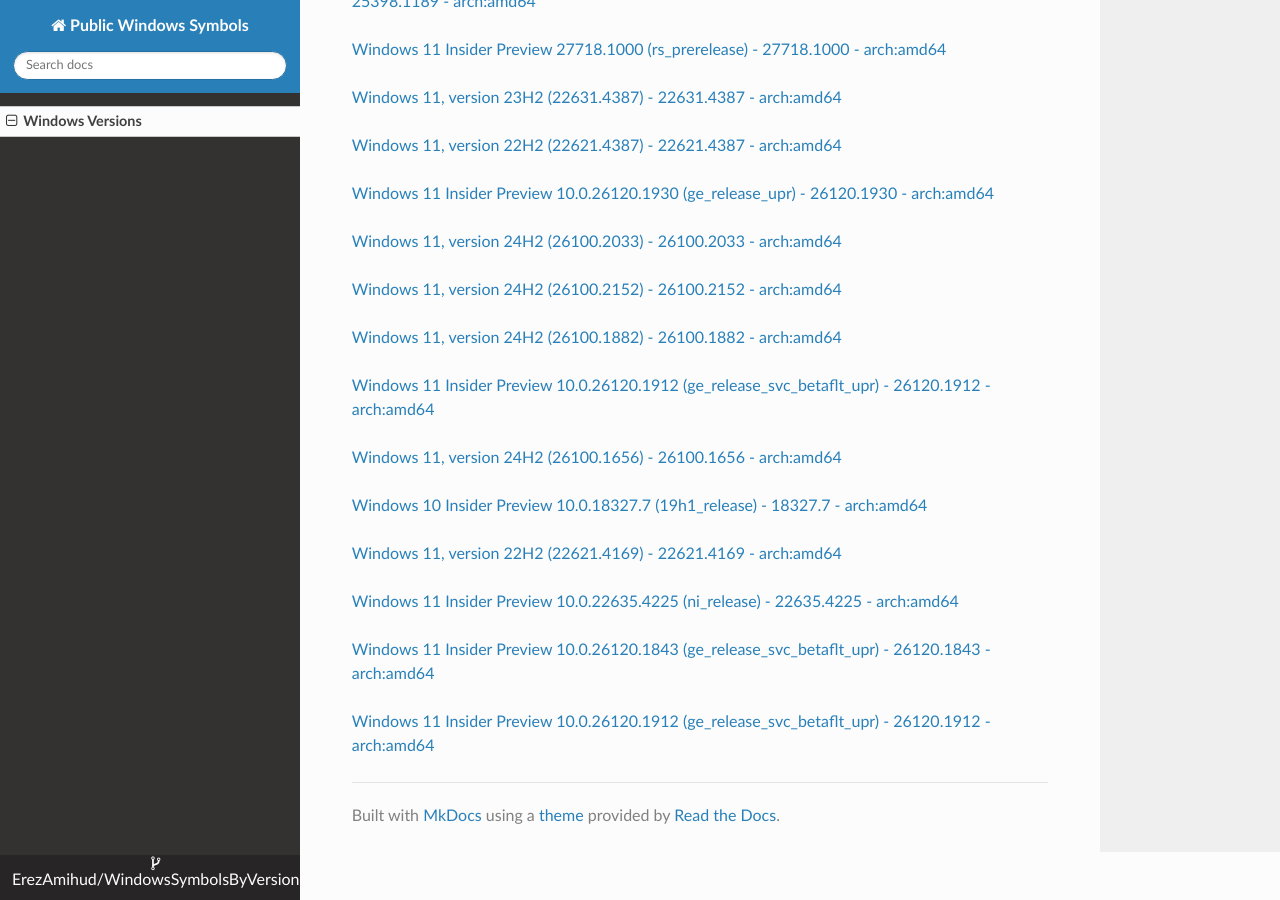
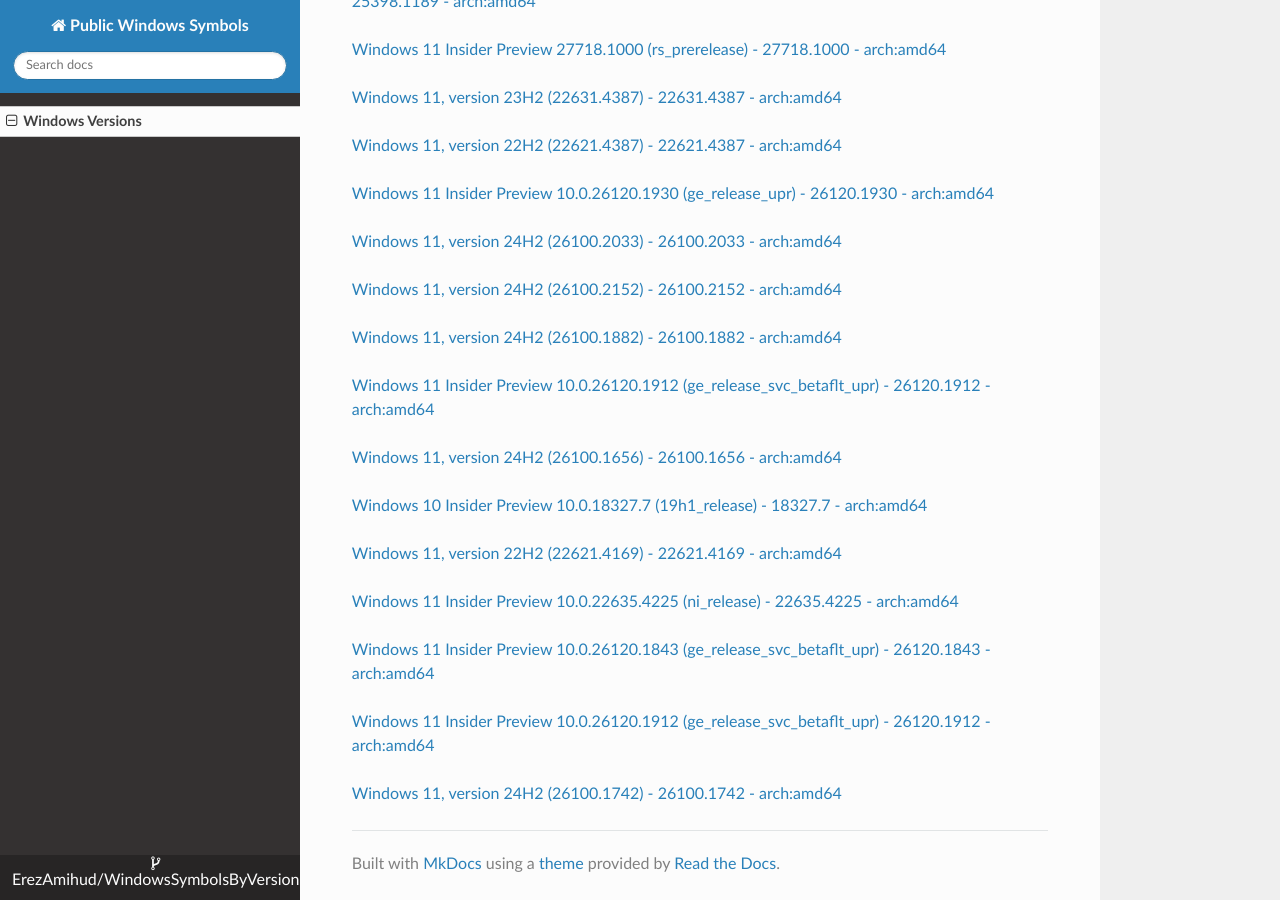
Before and after one commit to ErezAmihud/WindowsSymbolsByVersion, an MkDocs documentation site: the page built from docs/index.md, in a window 1280 px wide and 900 px high, scrolled down 4373 px. Built offline with MkDocs 1.6.1, drawn with Linux system fonts in a browser that asks for light colours; nearby versions of some CDN libraries.

Commit message:
Automated commit, add manifest for e1d5e11a-7054-49cf-b9c9-ba54258d5cc6

```diff
--- a/docs/index.md
+++ b/docs/index.md
@@ -212,3 +212,6 @@
 
 
 [Windows 11 Insider Preview 10.0.26120.1912 (ge_release_svc_betaflt_upr) - 26120.1912 - arch:amd64](https://github.com/ErezAmihud/WindowsSymbolsByVersion/blob/main/manifests/d991198d-989d-4440-8d7f-9eb3096120a7.manifest)
+
+
+[Windows 11, version 24H2 (26100.1742) - 26100.1742 - arch:amd64](https://github.com/ErezAmihud/WindowsSymbolsByVersion/blob/main/manifests/e1d5e11a-7054-49cf-b9c9-ba54258d5cc6.manifest)
```
Also changed, not shown: process_builds.json (+1 -1 lines), 1 other file.
